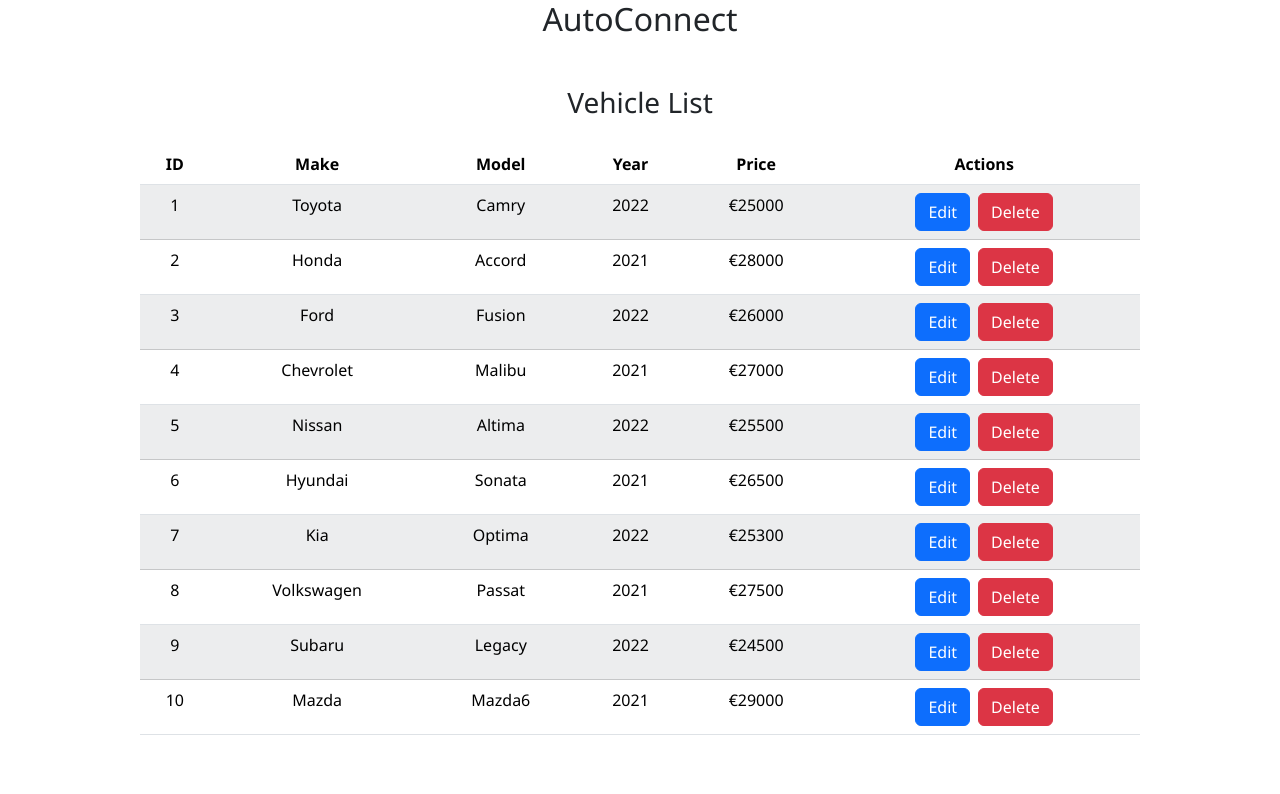
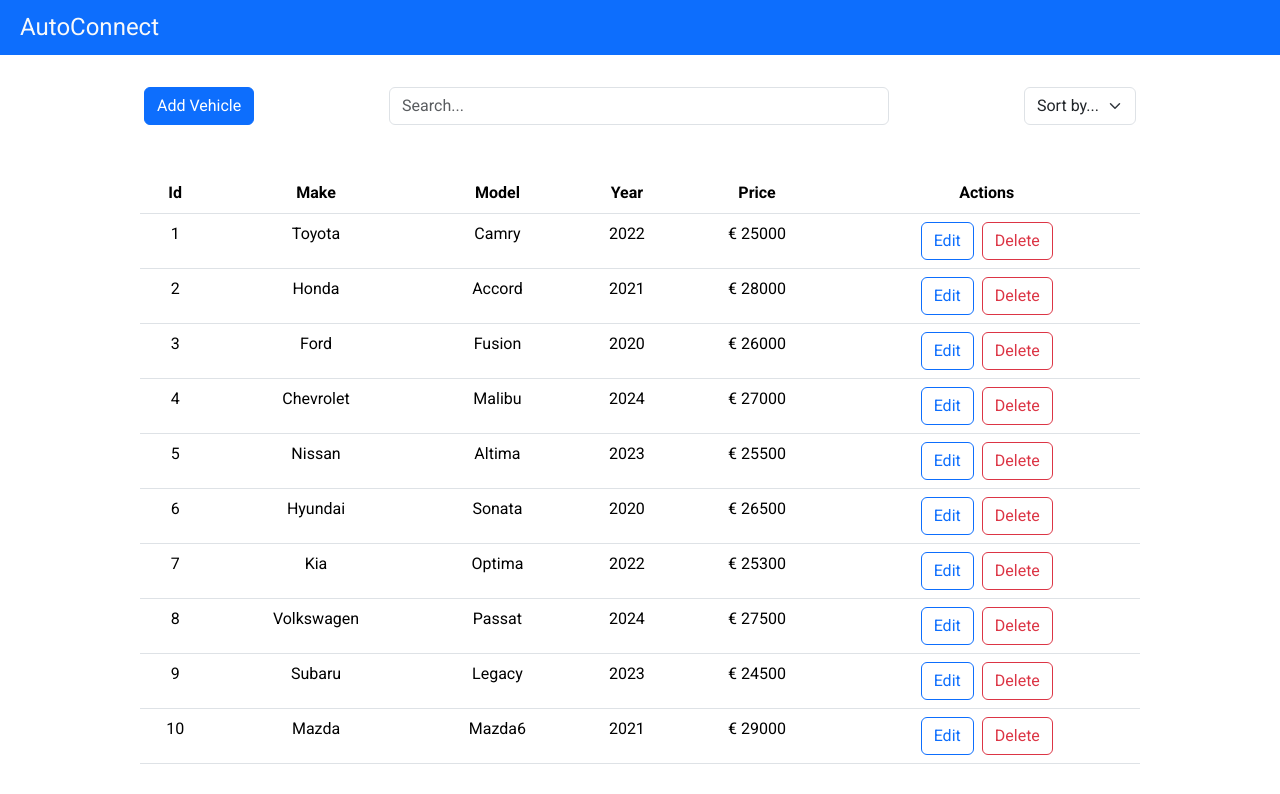
Before and after one commit to szeilertamas/react-mobx-firebase-vehicle-app, a React (Create React App) app: page / in a window 1280 px wide. Shown: the top 794 px of the page. Built offline with nearby package versions, Linux system fonts and the light colour scheme.

Commit message:
Implement UI components, add AddVehicle, Filtering, Sorting

```diff
--- a/public/index.html
+++ b/public/index.html
@@ -1,14 +1,12 @@
 <!DOCTYPE html>
 <html lang="en">
+
 <head>
   <meta charset="utf-8" />
   <link rel="icon" href="%PUBLIC_URL%/favicon.ico" />
   <meta name="viewport" content="width=device-width, initial-scale=1" />
   <meta name="theme-color" content="#000000" />
-    <meta
-      name="description"
-      content="Web site created using create-react-app"
-    />
+  <meta name="description" content="Web site created using create-react-app" />
   <link rel="apple-touch-icon" href="%PUBLIC_URL%/logo192.png" />
   <!--
       manifest.json provides metadata used when your web app is installed on a
@@ -24,8 +22,10 @@
       work correctly both with client-side routing and a non-root public URL.
       Learn how to configure a non-root public URL by running `npm run build`.
     -->
+  <link href="https://fonts.googleapis.com/css2?family=Roboto:wght@400;700&display=swap" rel="stylesheet" />
   <title>React App</title>
 </head>
+
 <body>
   <noscript>You need to enable JavaScript to run this app.</noscript>
   <div id="root"></div>
@@ -40,4 +40,5 @@
       To create a production bundle, use `npm run build` or `yarn build`.
     -->
 </body>
+
 </html>
--- /dev/null
+++ b/src/components/AddVehicle.js
@@ -0,0 +1,16 @@
+// src/components/AddVehicle.js
+
+import React from 'react';
+import { Link } from 'react-router-dom';
+
+function AddVehicle() {
+  return (
+    <div className="mt-3 me-5">
+      <Link to="/add" className="btn btn-primary">
+        Add Vehicle
+      </Link>
+    </div>
+  );
+}
+
+export default AddVehicle;
--- /dev/null
+++ b/src/components/Filtering.js
@@ -0,0 +1,13 @@
+// src/components/Filtering.js
+
+import React from 'react';
+
+function Filtering() {
+  return (
+    <div className="mt-3 mx-5" style={{ width: "500px" }}>
+      <input type="text" className="form-control custom-width" placeholder="Search..." />
+    </div>
+  );
+}
+
+export default Filtering;
--- /dev/null
+++ b/src/components/Sorting.js
@@ -0,0 +1,19 @@
+// src/components/Sorting.js
+
+import React from 'react';
+
+function Sorting() {
+  return (
+    <div className="mt-3 ms-5">
+      <select className="form-select">
+        <option value="">Sort by...</option>
+        <option value="make">Make</option>
+        <option value="model">Model</option>
+        <option value="year">Year</option>
+        <option value="price">Price</option>
+      </select>
+    </div>
+  );
+}
+
+export default Sorting;
--- a/src/components/VehicleList.js
+++ b/src/components/VehicleList.js
@@ -1,28 +1,27 @@
 // src/components/VehicleList.js
 
-import React from 'react';
+import React from "react";
 
 function VehicleList() {
   const dummyVehicles = [
-    { id: 1, make: 'Toyota', model: 'Camry', year: 2022, price: 25000 },
-    { id: 2, make: 'Honda', model: 'Accord', year: 2021, price: 28000 },
-    { id: 3, make: 'Ford', model: 'Fusion', year: 2022, price: 26000 },
-    { id: 4, make: 'Chevrolet', model: 'Malibu', year: 2021, price: 27000 },
-    { id: 5, make: 'Nissan', model: 'Altima', year: 2022, price: 25500 },
-    { id: 6, make: 'Hyundai', model: 'Sonata', year: 2021, price: 26500 },
-    { id: 7, make: 'Kia', model: 'Optima', year: 2022, price: 25300 },
-    { id: 8, make: 'Volkswagen', model: 'Passat', year: 2021, price: 27500 },
-    { id: 9, make: 'Subaru', model: 'Legacy', year: 2022, price: 24500 },
-    { id: 10, make: 'Mazda', model: 'Mazda6', year: 2021, price: 29000 },
+    { id: 1, make: "Toyota", model: "Camry", year: 2022, price: 25000 },
+    { id: 2, make: "Honda", model: "Accord", year: 2021, price: 28000 },
+    { id: 3, make: "Ford", model: "Fusion", year: 2020, price: 26000 },
+    { id: 4, make: "Chevrolet", model: "Malibu", year: 2024, price: 27000 },
+    { id: 5, make: "Nissan", model: "Altima", year: 2023, price: 25500 },
+    { id: 6, make: "Hyundai", model: "Sonata", year: 2020, price: 26500 },
+    { id: 7, make: "Kia", model: "Optima", year: 2022, price: 25300 },
+    { id: 8, make: "Volkswagen", model: "Passat", year: 2024, price: 27500 },
+    { id: 9, make: "Subaru", model: "Legacy", year: 2023, price: 24500 },
+    { id: 10, make: "Mazda", model: "Mazda6", year: 2021, price: 29000 },
   ];
 
   return (
-    <div className="container mt-5" style={{ maxWidth: '80%' }}>
-      <h3 className="mb-4">Vehicle List</h3>
-      <table className="table table-striped">
-        <thead className="table">
+    <div className="container mt-5" style={{ maxWidth: "80%" }}>
+      <table className="table table-hover">
+        <thead className="thead-light">
           <tr>
-            <th>ID</th>
+            <th>Id</th>
             <th>Make</th>
             <th>Model</th>
             <th>Year</th>
@@ -31,16 +30,16 @@
           </tr>
         </thead>
         <tbody>
-          {dummyVehicles.map((vehicle, index) => (
-            <tr key={vehicle.id} className={index % 2 === 0 ? 'table-light' : ''}>
+          {dummyVehicles.map((vehicle) => (
+            <tr key={vehicle.id}>
               <td>{vehicle.id}</td>
               <td>{vehicle.make}</td>
               <td>{vehicle.model}</td>
               <td>{vehicle.year}</td>
-              <td>€{vehicle.price}</td>
+              <td>€ {vehicle.price}</td>
               <td>
-                <button className="btn btn-primary me-2">Edit</button>
-                <button className="btn btn-danger">Delete</button>
+                <button className="btn btn-outline-primary me-2">Edit</button>
+                <button className="btn btn-outline-danger">Delete</button>
               </td>
             </tr>
           ))}
--- a/src/index.css
+++ b/src/index.css
@@ -3,7 +3,7 @@
 body {
   margin: 0;
   padding: 0;
-  font-family: 'Segoe UI', Tahoma, Geneva, Verdana, sans-serif;
+  font-family: 'Roboto', sans-serif;
 }
 
 .App {
--- a/src/pages/HomePage.js
+++ b/src/pages/HomePage.js
@@ -1,10 +1,29 @@
-import React from 'react';
-import VehicleList from '../components/VehicleList';
+// src/components/HomePage.js
+
+import React from "react";
+import VehicleList from "../components/VehicleList";
+import AddVehicle from "../components/AddVehicle";
+import Filtering from "../components/Filtering";
+import Sorting from "../components/Sorting";
 
 function HomePage() {
   return (
     <div>
-      <h2>AutoConnect</h2>
+      <nav className="navbar navbar-light bg-primary">
+        <div className="container-fluid">
+          <span className="navbar-brand mb-0 ms-2 h2 text-light" style={{ fontSize: "1.5rem" }}>
+            AutoConnect
+          </span>
+        </div>
+      </nav>
+      <div
+        className="container d-flex justify-content-between align-items-center px-3 mt-3"
+        style={{ maxWidth: "80%" }}
+      >
+        <AddVehicle />
+        <Filtering />
+        <Sorting />
+      </div>
       <VehicleList />
     </div>
   );
```
Lines whose indentation alone changed are shown as unchanged.
